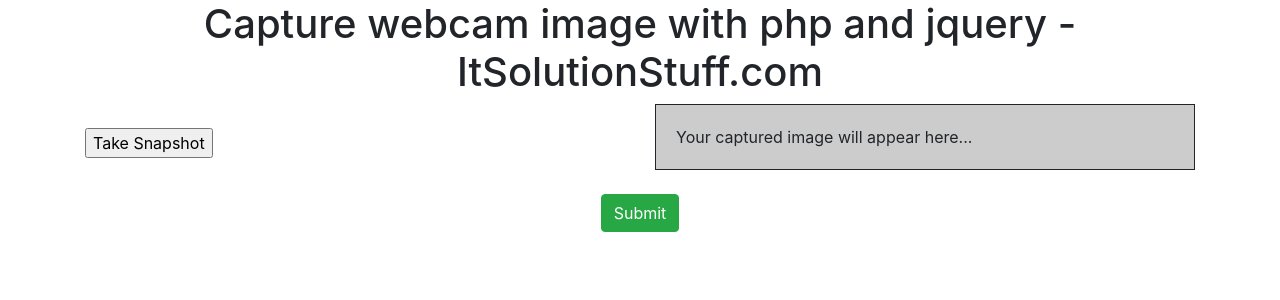
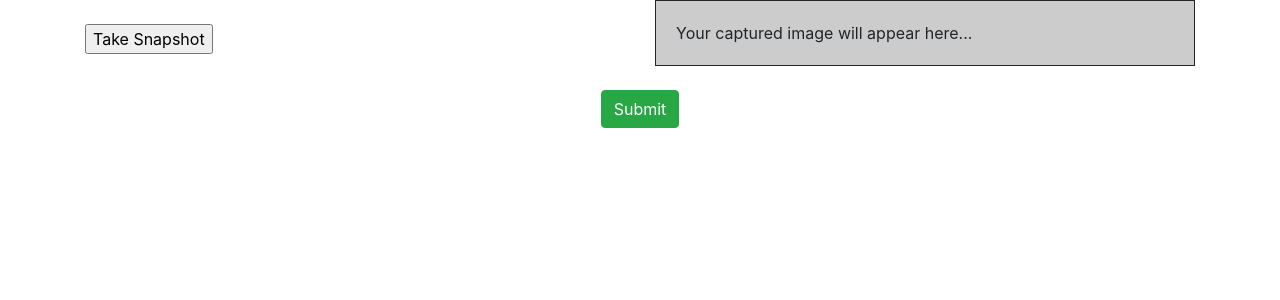
Before and after one commit to THE-ERUDITES/Error-Fourever-, a PHP site: page /onlinevoting/webcam.php in a window 1280 px wide. Shown: the top 300 px of the page. Run offline with PHP 8.4, Linux system fonts and the light colour scheme; some libraries are stand-ins or nearby versions.

Commit message:
little changes

```diff
--- a/saveVote.php
+++ b/saveVote.php
@@ -32,7 +32,7 @@
   <body>
   <div class="container">
     <div class= "row">
-    <?php $var = $_COOKIE['voterName']; ?>
+    <!-- <?php $var = $_COOKIE['voterName']; ?> -->
     <?php echo "<h2 class='text-info specialHead text-center'><strong> Thank you ".$var." !</strong></h2>"; ?>
     <?php setcookie("voterName","",time()-60*60*24,'/'); ?>
     <?php echo "<h3 class='text-info specialHead text-center'><strong> YOU'VE  SUCCESSFULLY   VOTED.</strong></h3>"; ?>
--- a/webcam.php
+++ b/webcam.php
@@ -12,7 +12,6 @@
 <body>
 
 <div class="container">
-    <h1 class="text-center">Capture webcam image with php and jquery - ItSolutionStuff.com</h1>
 
     <form method="POST" action="webcam.php">
         <div class="row">
```
Also changed, not shown: image.jpeg (added), images/yamini.jpg (added).
